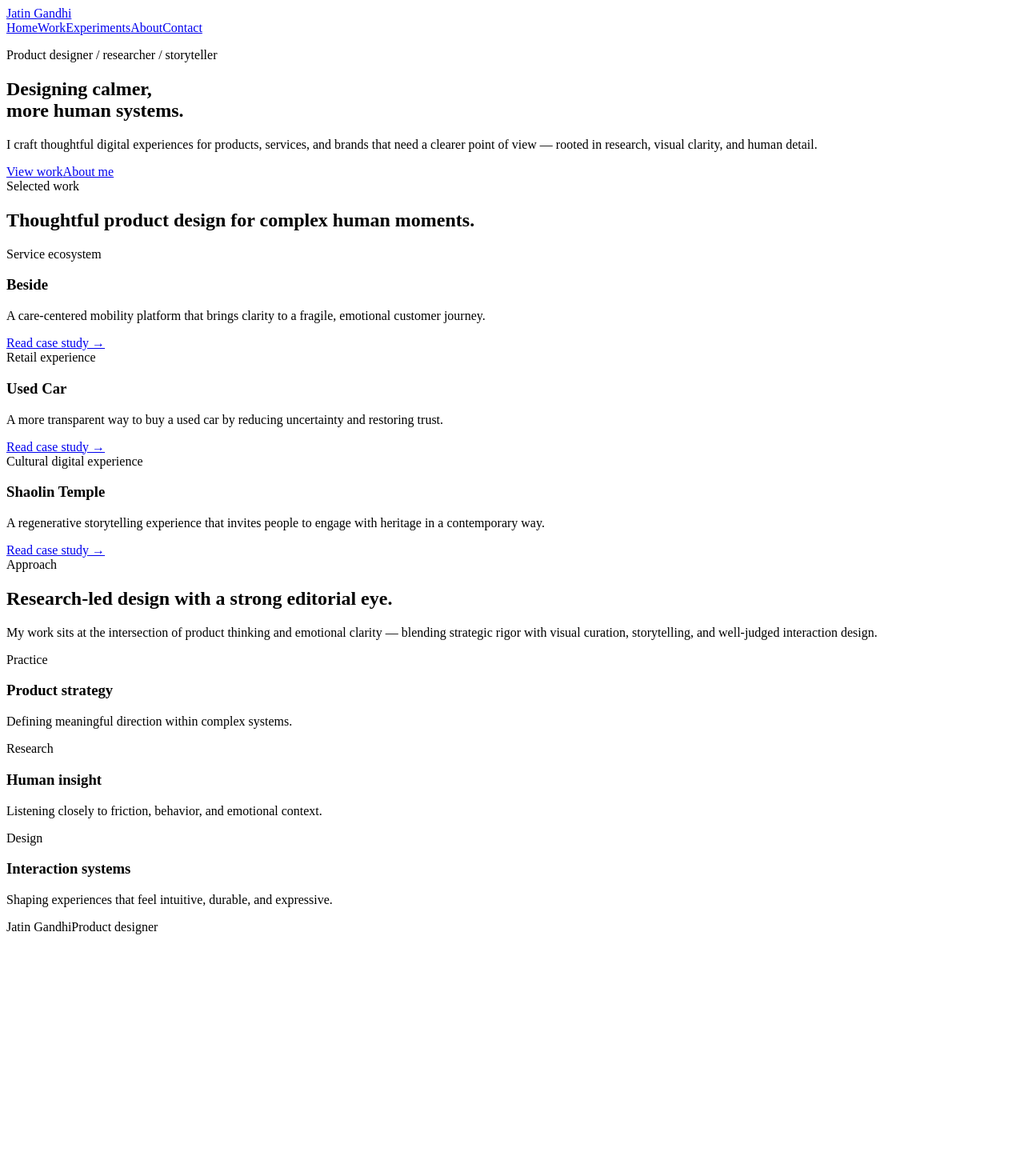
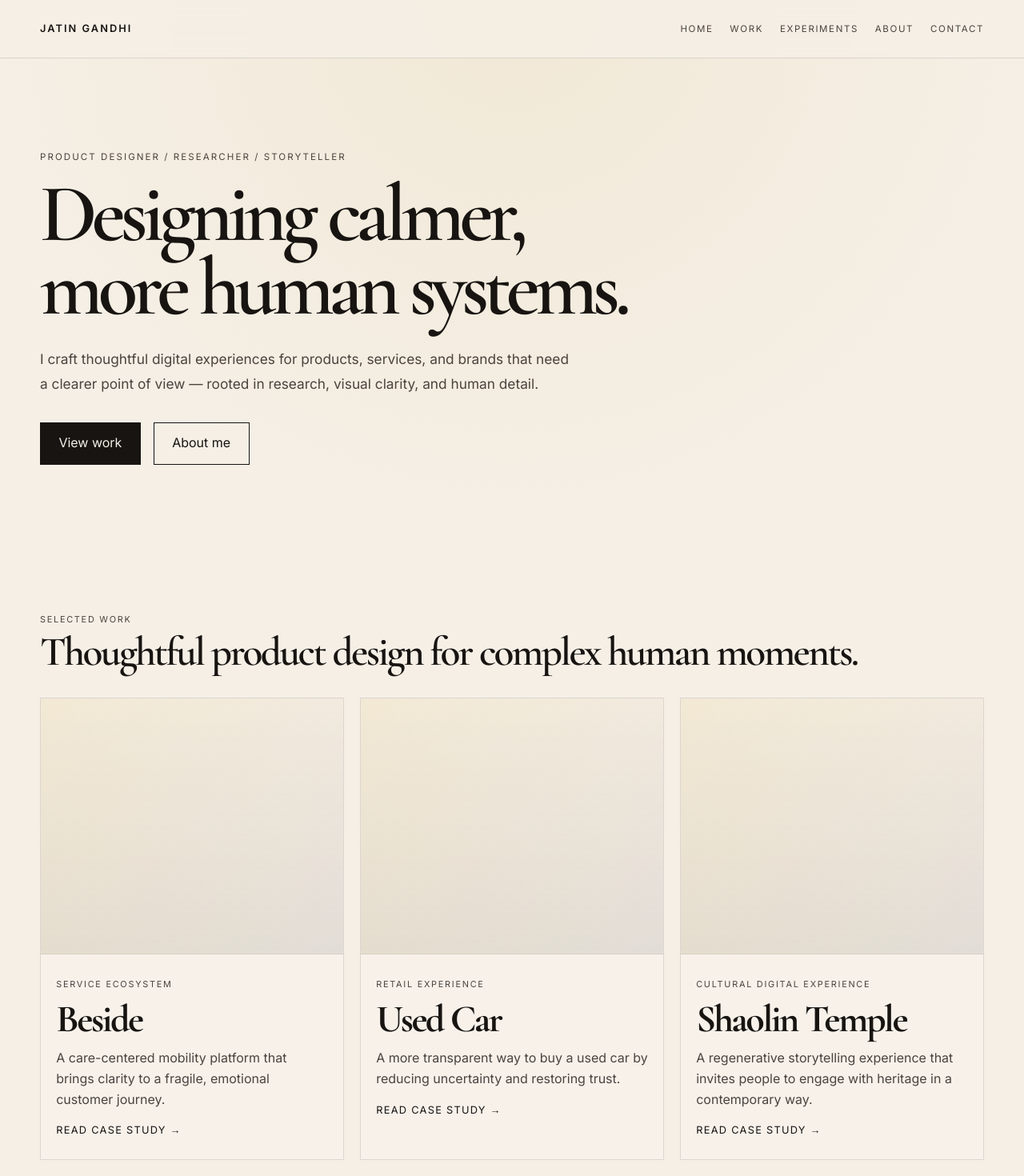
Before and after one commit to jatingandhi095-pixel/jatin-gandhi-portfolio, a Next.js app: page / in a window 1280 px wide. Shown: the top 1470 px of the page at 80% size. Before the commit the page ends 1176 px from the top, so only its background shows below. Built offline with nearby package versions, Linux system fonts and the light colour scheme.

Commit message:
Move the portfolio into a final premium editorial direction while keeping it restrained, warm, and non-generic.

```diff
--- a/app/globals.css
+++ b/app/globals.css
@@ -1,3 +1,341 @@
+:root {
+  --color-ivory: #f5efe6;
+  --color-paper: #f9f4ed;
+  --color-black: #171411;
+  --color-muted: #4b433d;
+  --color-accent: #d6b660;
+  --color-line: rgba(23, 20, 17, 0.12);
+  --color-soft: rgba(23, 20, 17, 0.04);
+  --color-annotation: #c5a24f;
+  --font-display: "Cormorant Garamond", Georgia, serif;
+  --font-body: "Inter", "Segoe UI", sans-serif;
+  --font-script: "Segoe Print", "Bradley Hand", cursive;
+}
+
+* {
+  box-sizing: border-box;
+}
+
+html {
+  scroll-behavior: smooth;
+}
+
+body {
+  margin: 0;
+  background:
+    radial-gradient(circle at top, rgba(214, 182, 96, 0.12), transparent 28%),
+    var(--color-ivory);
+  color: var(--color-black);
+  font-family: var(--font-body);
+  line-height: 1.6;
+  text-rendering: optimizeLegibility;
+  -webkit-font-smoothing: antialiased;
+}
+
+a {
+  color: inherit;
+  text-decoration: none;
+}
+
+img {
+  max-width: 100%;
+  display: block;
+}
+
+button,
+input,
+textarea,
+select {
+  font: inherit;
+}
+
+.app-shell {
+  min-height: 100vh;
+}
+
+.container {
+  width: min(1180px, calc(100% - 2rem));
+  margin: 0 auto;
+}
+
+.section {
+  padding: clamp(4rem, 7vw, 8.5rem) 0;
+}
+
+.page-hero {
+  padding-top: clamp(5rem, 10vw, 9.5rem);
+}
+
+.site-header {
+  position: sticky;
+  top: 0;
+  z-index: 20;
+  backdrop-filter: blur(14px);
+  background: rgba(245, 239, 230, 0.8);
+  border-bottom: 1px solid var(--color-line);
+}
+
+.header-inner {
+  display: flex;
+  align-items: center;
+  justify-content: space-between;
+  gap: 1rem;
+  min-height: 72px;
+}
+
+.brand {
+  font-size: 0.8rem;
+  letter-spacing: 0.16em;
+  text-transform: uppercase;
+  font-weight: 600;
+}
+
+.nav {
+  display: flex;
+  align-items: center;
+  gap: 1.3rem;
+  flex-wrap: wrap;
+}
+
+.nav a {
+  font-size: 0.72rem;
+  letter-spacing: 0.14em;
+  text-transform: uppercase;
+  color: var(--color-muted);
+}
+
+.hero-copy {
+  padding-top: 1.5rem;
+}
+
+.eyebrow {
+  margin: 0 0 1rem;
+  font-size: 0.72rem;
+  letter-spacing: 0.18em;
+  text-transform: uppercase;
+  color: var(--color-muted);
+}
+
+.display {
+  margin: 0;
+  font-family: var(--font-display);
+  font-weight: 600;
+  font-size: clamp(4rem, 8vw, 9rem);
+  line-height: 0.9;
+  letter-spacing: -0.065em;
+  max-width: 980px;
+}
+
+.body-copy {
+  max-width: 42rem;
+  margin: 0;
+  color: var(--color-muted);
+  font-size: 1.08rem;
+  line-height: 1.8;
+}
+
+.hero-body {
+  margin-top: 1.75rem;
+}
+
+.cta-row {
+  display: flex;
+  align-items: center;
+  gap: 1rem;
+  flex-wrap: wrap;
+  margin-top: 2rem;
+}
+
+.button {
+  display: inline-flex;
+  align-items: center;
+  justify-content: center;
+  min-height: 48px;
+  padding: 0.8rem 1.4rem;
+  border: 1px solid var(--color-black);
+  transition: transform 180ms ease, background 180ms ease;
+}
+
+.button:hover {
+  transform: translateY(-1px);
+}
+
+.button-primary {
+  background: var(--color-black);
+  color: var(--color-ivory);
+}
+
+.button-secondary {
+  background: transparent;
+  color: var(--color-black);
+}
+
+.section-headline {
+  margin-bottom: 2rem;
+}
+
+.small-label {
+  display: inline-block;
+  margin: 0 0 0.5rem;
+  font-size: 0.68rem;
+  letter-spacing: 0.16em;
+  text-transform: uppercase;
+  color: var(--color-muted);
+}
+
+.section-heading {
+  margin: 0;
+  font-family: var(--font-display);
+  font-weight: 600;
+  font-size: clamp(2.6rem, 4vw, 4.2rem);
+  line-height: 0.96;
+  letter-spacing: -0.05em;
+}
+
+.feature-grid {
+  display: grid;
+  grid-template-columns: repeat(3, minmax(0, 1fr));
+  gap: 1.25rem;
+}
+
+.feature-card,
+.mini-card,
+.contact-card,
+.story-block,
+.stack-item,
+.info-panel {
+  background: rgba(255, 255, 255, 0.14);
+  border: 1px solid var(--color-line);
+}
+
+.feature-card {
+  overflow: hidden;
+}
+
+.card-image {
+  height: 320px;
+  background:
+    linear-gradient(135deg, rgba(214, 182, 96, 0.18), rgba(23, 20, 17, 0.04)),
+    linear-gradient(180deg, rgba(255, 255, 255, 0.2), rgba(0, 0, 0, 0.05));
+  border-bottom: 1px solid var(--color-line);
+}
+
+.card-copy {
+  padding: 1.4rem 1.2rem 1.5rem;
+}
+
+.card-copy h3,
+.mini-card h3,
+.contact-card h3 {
+  margin: 0.3rem 0 0.8rem;
+  font-family: var(--font-display);
+  font-size: clamp(2.2rem, 4vw, 3rem);
+  line-height: 0.95;
+  letter-spacing: -0.05em;
+}
+
+.card-copy p,
+.mini-card p,
+.contact-card p,
+.info-panel p {
+  margin: 0;
+  color: var(--color-muted);
+}
+
+.card-copy a {
+  display: inline-block;
+  margin-top: 1rem;
+  font-size: 0.8rem;
+  letter-spacing: 0.1em;
+  text-transform: uppercase;
+}
+
+.editorial-block {
+  border-top: 1px solid var(--color-line);
+  border-bottom: 1px solid var(--color-line);
+}
+
+.split-layout {
+  display: grid;
+  grid-template-columns: 1.2fr 1fr;
+  gap: clamp(2rem, 5vw, 5rem);
+  align-items: end;
+}
+
+.mini-grid {
+  display: grid;
+  grid-template-columns: repeat(3, minmax(0, 1fr));
+  gap: 1rem;
+}
+
+.mini-card {
+  padding: 1.5rem 1.2rem;
+}
+
+.fill-accent {
+  background: rgba(214, 182, 96, 0.12);
+}
+
+.stack-list {
+  display: grid;
+  gap: 1.5rem;
+}
+
+.stack-item {
+  display: grid;
+  grid-template-columns: minmax(180px, 360px) 1fr;
+  gap: 1.5rem;
+  padding: 1rem;
+}
+
+.stack-image {
+  min-height: 260px;
+  background: linear-gradient(135deg, rgba(214, 182, 96, 0.2), rgba(23, 20, 17, 0.04));
+}
+
+.stack-copy {
+  display: flex;
+  flex-direction: column;
+  justify-content: center;
+}
+
+.story-block,
+.contact-card {
+  padding: clamp(1.5rem, 4vw, 3rem);
+}
+
+.single-column {
+  grid-template-columns: 1fr;
+}
+
+.site-footer {
+  border-top: 1px solid var(--color-line);
+  padding: 1.5rem 0 3rem;
+}
+
+.footer-inner {
+  display: flex;
+  justify-content: space-between;
+  gap: 1rem;
+  flex-wrap: wrap;
+  color: var(--color-muted);
+  font-size: 0.82rem;
+  letter-spacing: 0.08em;
+  text-transform: uppercase;
+}
+
+.page-header {
+  margin-bottom: clamp(2rem, 4vw, 3.5rem);
+}
+
+.page-header .display {
+  max-width: 780px;
+}
+
+.page-header .body-copy {
+  margin-top: 1rem;
+}
+
 .case-study-layout {
   display: grid;
   grid-template-columns: minmax(180px, 260px) minmax(0, 1fr);
@@ -11,14 +349,7 @@
 }
 
 .info-panel {
-  border: 1px solid var(--color-line);
-  background: rgba(255, 255, 255, 0.12);
   padding: 1rem 1.1rem;
-}
-
-.info-panel p {
-  margin: 0.5rem 0 0;
-  color: var(--color-muted);
 }
 
 .meta-label {
@@ -38,8 +369,28 @@
   margin-top: 0.2rem;
 }
 
-@media (max-width: 760px) {
+.annotation {
+  font-family: var(--font-script);
+  color: var(--color-annotation);
+  transform: rotate(-2deg);
+}
+
+@media (max-width: 900px) {
+  .feature-grid,
+  .mini-grid,
+  .split-layout,
+  .stack-item,
   .case-study-layout {
     grid-template-columns: 1fr;
   }
+
+  .header-inner,
+  .footer-inner {
+    align-items: flex-start;
+    flex-direction: column;
+  }
+
+  .nav {
+    gap: 0.8rem 1rem;
+  }
 }
--- a/app/page.tsx
+++ b/app/page.tsx
@@ -1,15 +1,35 @@
-"use client";
-
 import Link from "next/link";
-import { motion } from "framer-motion";
 import { Body, Display, Eyebrow, SectionHeading, SmallLabel } from "@/components/typography";
 import { Container, Section } from "@/components/layout";
-import { PortfolioCard } from "@/components/portfolio-card";
-import { featuredWork } from "@/data/portfolio";
+import { motion } from "framer-motion";
+
+const featuredWork = [
+  {
+    title: "Beside",
+    category: "Service ecosystem",
+    summary:
+      "A care-centered mobility platform that brings clarity to a fragile, emotional customer journey.",
+    href: "/work/beside-case-study",
+  },
+  {
+    title: "Used Car",
+    category: "Retail experience",
+    summary:
+      "A more transparent way to buy a used car by reducing uncertainty and restoring trust.",
+    href: "/work/used-car",
+  },
+  {
+    title: "Shaolin Temple",
+    category: "Cultural digital experience",
+    summary:
+      "A regenerative storytelling experience that invites people to engage with heritage in a contemporary way.",
+    href: "/work/shaolin-temple",
+  },
+];
 
 const fadeUp = {
-  hidden: { opacity: 0, y: 24 },
-  show: { opacity: 1, y: 0, transition: { duration: 0.7, ease: "easeOut" } },
+  hidden: { opacity: 0, y: 22 },
+  show: { opacity: 1, y: 0, transition: { duration: 0.65, ease: "easeOut" } },
 };
 
 export default function HomePage() {
@@ -17,12 +37,7 @@ export default function HomePage() {
     <main>
       <Section className="hero-section">
         <Container>
-          <motion.div
-            className="hero-copy"
-            initial="hidden"
-            animate="show"
-            variants={fadeUp}
-          >
+          <motion.div className="hero-copy" initial="hidden" animate="show" variants={fadeUp}>
             <Eyebrow>Product designer / researcher / storyteller</Eyebrow>
             <Display>
               Designing calmer,
@@ -54,20 +69,22 @@ export default function HomePage() {
 
           <div className="feature-grid">
             {featuredWork.map((item) => (
-              <motion.div
+              <motion.article
                 key={item.title}
+                className="feature-card"
                 initial={{ opacity: 0, y: 18 }}
                 whileInView={{ opacity: 1, y: 0 }}
                 viewport={{ once: true, amount: 0.2 }}
-                transition={{ duration: 0.6 }}
+                transition={{ duration: 0.55 }}
               >
-                <PortfolioCard
-                  eyebrow={item.category}
-                  title={item.title}
-                  summary={item.summary}
-                  href={item.href}
-                />
-              </motion.div>
+                <div className="card-image" aria-hidden="true" />
+                <div className="card-copy">
+                  <SmallLabel>{item.category}</SmallLabel>
+                  <h3>{item.title}</h3>
+                  <p>{item.summary}</p>
+                  <Link href={item.href}>Read case study →</Link>
+                </div>
+              </motion.article>
             ))}
           </div>
         </Container>
--- a/components/site-header.tsx
+++ b/components/site-header.tsx
@@ -1,7 +1,14 @@
 import Link from "next/link";
-import { navItems } from "@/data/portfolio";
 
 export function SiteHeader() {
+  const navItems = [
+    { href: "/", label: "Home" },
+    { href: "/work", label: "Work" },
+    { href: "/experiments", label: "Experiments" },
+    { href: "/about", label: "About" },
+    { href: "/contact", label: "Contact" },
+  ];
+
   return (
     <header className="site-header">
       <div className="container header-inner">
```
